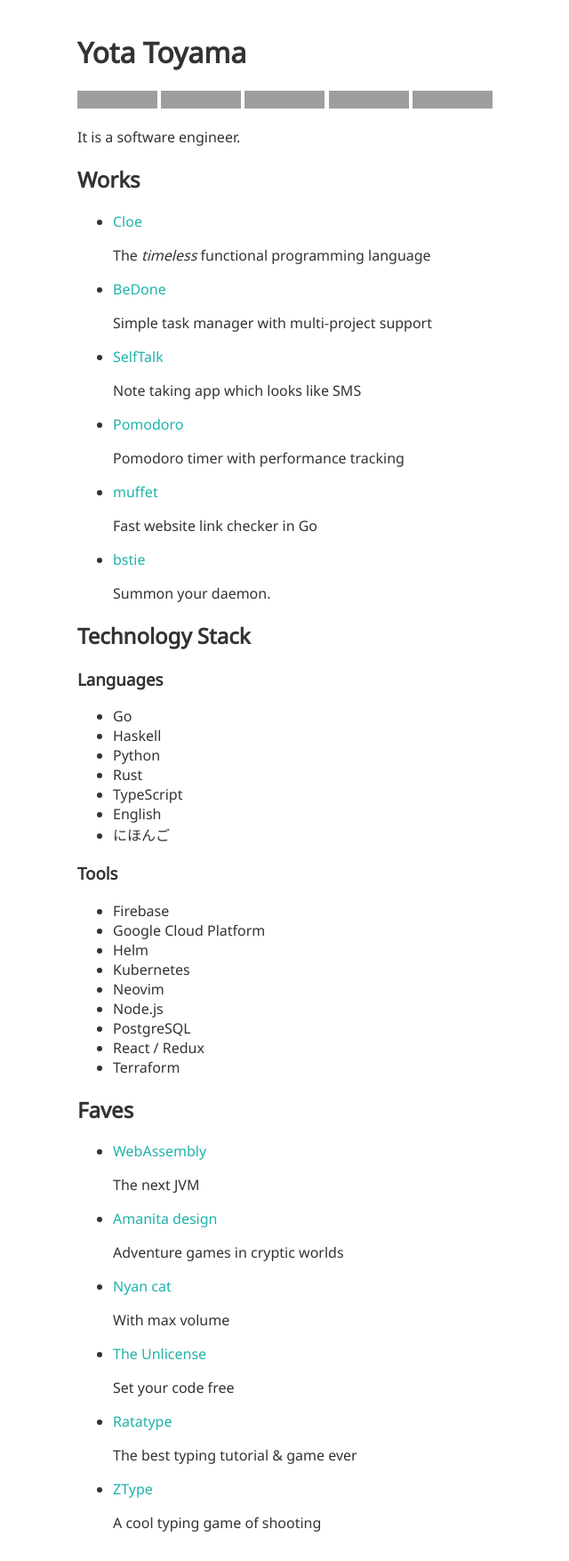
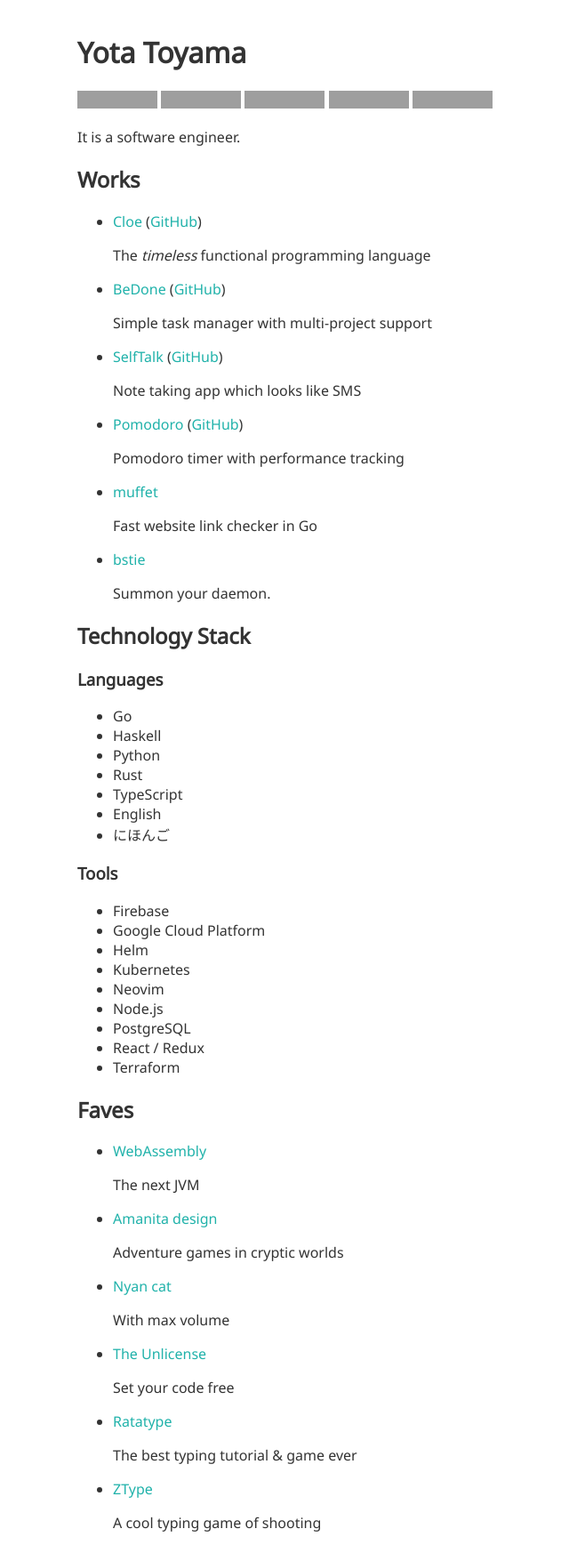
Before and after one commit to raviqqe/raviqqe.github.io, a Jekyll site: the page built from index.md, in a window 1280 px wide, cut to the strip 0-1755 px from the top of the page. Shown: the whole strip at 89% size, without its empty margins (153-793 px from the left). Built offline with Jekyll 4.4.1, drawn with Linux system fonts in a browser that asks for light colours; our own code applies the rules of GitHub Pages for plain Markdown files; grey boxes are pictures that could not be loaded.

Commit message:
Update page

```diff
--- a/index.md
+++ b/index.md
@@ -10,19 +10,19 @@ It is a software engineer.
 
 ## Works
 
-- [Cloe](https://github.com/cloe-lang/cloe)
+- [Cloe](https://cloe-lang.org) ([GitHub](https://github.com/cloe-lang/cloe))
 
   The _timeless_ functional programming language
 
-- [BeDone](https://tasks.code2d.org)
+- [BeDone](https://tasks.code2d.org) ([GitHub](https://github.com/raviqqe/tasks))
 
   Simple task manager with multi-project support
 
-- [SelfTalk](https://notes.code2d.org)
+- [SelfTalk](https://notes.code2d.org) ([GitHub](https://github.com/raviqqe/self-talk))
 
   Note taking app which looks like SMS
 
-- [Pomodoro](https://pomodoro.code2d.org)
+- [Pomodoro](https://pomodoro.code2d.org) ([GitHub](https://github.com/raviqqe/pomodoro))
 
   Pomodoro timer with performance tracking
 
```
